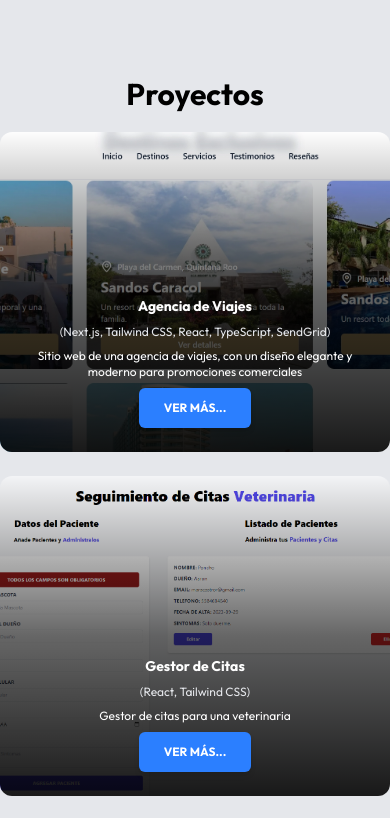
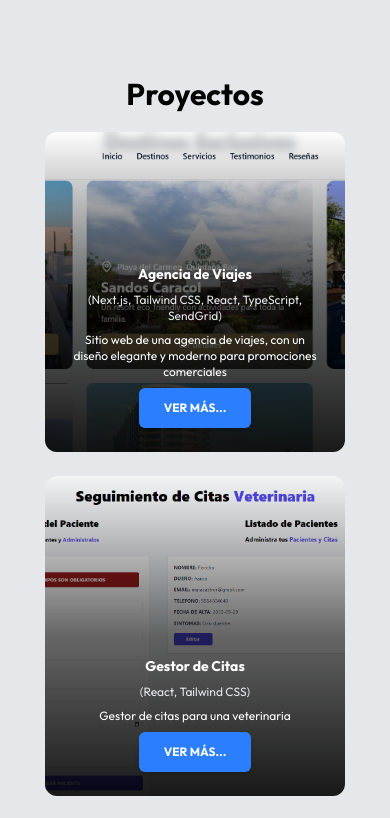
Before and after one commit to MarcosA00/portafolio-marcosa00, a Next.js app: page / in a window 390 px wide. Shown: the part 2100-2918 px from the top of the page. Built offline with nearby package versions, Linux system fonts and the light colour scheme.

Commit message:
fix: Se arregla diseño responsivo

```diff
--- a/src/components/ui/Card.js
+++ b/src/components/ui/Card.js
@@ -6,7 +6,7 @@ import Placeholder from '../../../public/img/placeholder.svg'
 export default function Card({ img, title, subtitle, description, url }) {
 
   return (
-    <article className="group relative overflow-hidden rounded-xl">
+    <article className="group max-w-[300px] relative overflow-hidden rounded-xl">
       <Image
         width={500}
         height={80}
```
